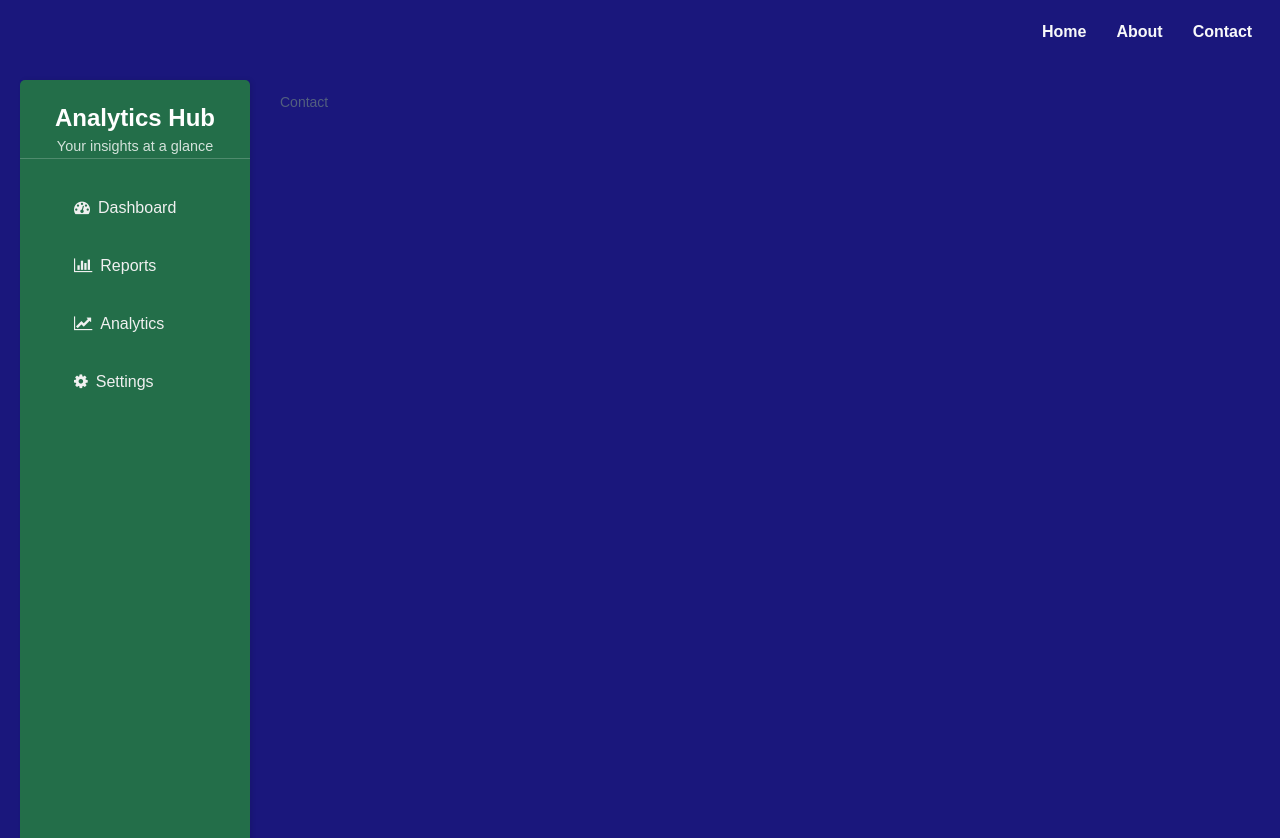
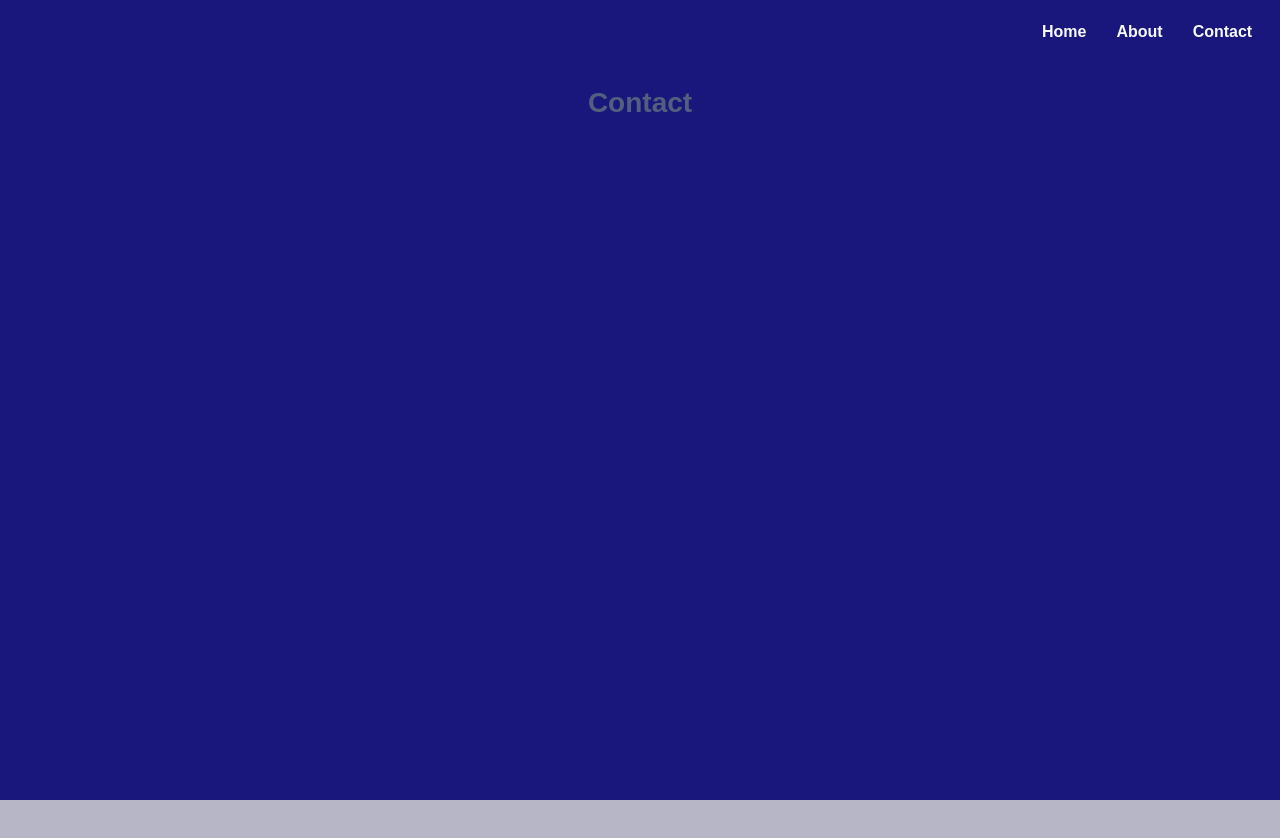
Before and after one commit to Sina-Akhavi/my-react-app, a React (Create React App) app: page /contact in a window 1280 px wide. After the commit the page ends 800 px from the top, so only its background shows below. Built offline with nearby package versions, Linux system fonts and the light colour scheme.

Commit message:
created a structure for about and contact pages

```diff
--- a/src/App.js
+++ b/src/App.js
@@ -1,33 +1,26 @@
 import React from 'react';
 import { BrowserRouter, Route, Routes } from 'react-router-dom';
 import './styles/app.css';
+
 import LoginPage from './components/LoginPage.js';
 import MainLayout from './layout/MainLayout.js';
-// import Sidebar from './components/Sidebar.js';
-// import MainPanel from './components/MainPanel.js';
 import HomePageContent from './components/HomePageContent.js';
-// import ContactPage from './components/ContactPagr.js'
-// import HomePageContent from './components/HomePageContent.js'
-
+import AboutContent from './components/AboutContent.js';
+import ContactContent from './components/ContactContent.js'
 
 const App = () => {
     return (
         <BrowserRouter>
             <Routes>
                 <Route path='/login' element={<LoginPage/>} />
-
                 <Route path='/' element={<MainLayout/>}>
                     <Route index element={<HomePageContent/>} />
-                    <Route path='/contact' element={<p>Contact</p>}/>
+                    <Route path='/contact' element={<ContactContent/>}/>
+                    <Route path='/about' element={<AboutContent/>}/>
                 </Route>
 
             </Routes>
         </BrowserRouter>
-
-        // <div className="wrapper">
-        //     <Sidebar />
-        //     <MainPanel />
-        // </div>
     );
 };
 
--- /dev/null
+++ b/src/components/AboutContent.js
@@ -0,0 +1,19 @@
+import React from "react";
+
+// Build that as much beautiful as possible
+
+function AboutContent() {
+    return (
+        <>
+            <br></br>
+            <br></br>
+            <br></br>
+
+            <div style={{ textAlign: 'center' }}>
+                <h1>About</h1>
+            </div>
+        </>
+    );
+}
+
+export default AboutContent;
--- /dev/null
+++ b/src/components/ContactContent.js
@@ -0,0 +1,19 @@
+import React from "react";
+
+// Build that as much beautiful as possible
+
+function ContactContent() {
+    return (
+        <>
+            <br></br>
+            <br></br>
+            <br></br>
+
+            <div style={{ textAlign: 'center' }}>
+                <h1>Contact</h1>
+            </div>
+        </>
+    );
+}
+
+export default ContactContent;
--- a/src/components/HomePageContent.js
+++ b/src/components/HomePageContent.js
@@ -5,8 +5,10 @@ function HomePageContent() {
   const values = [65, 59, 80, 120, 31, 55, 40];
 
   return (
-      <div className="row">
-        <LineChart labels={labels} values={values}/>
+     <div className="content">
+        <div className="row">
+          <LineChart labels={labels} values={values}/>
+        </div>
       </div>
   );
 }
--- a/src/components/MainPanel.js
+++ b/src/components/MainPanel.js
@@ -9,9 +9,7 @@ const MainPanel = () => {
   return (
     <div className="main-panel">
       <Navbar />
-      <div className="content">
-        <Outlet /> {/* Dynamic content from child routes will appear here */}
-      </div>
+        <Outlet /> {/* Put the Content Here */}
     </div>
   );
 };
--- a/src/layout/MainLayout.js
+++ b/src/layout/MainLayout.js
@@ -6,7 +6,7 @@ import { Outlet } from 'react-router-dom'; // Outlet is used for rendering child
 function MainLayout() {
   return (
     <div className="wrapper">
-      <Sidebar />
+      {/* <Sidebar /> */}
       <MainPanel>
         <Outlet />
       </MainPanel>
```
